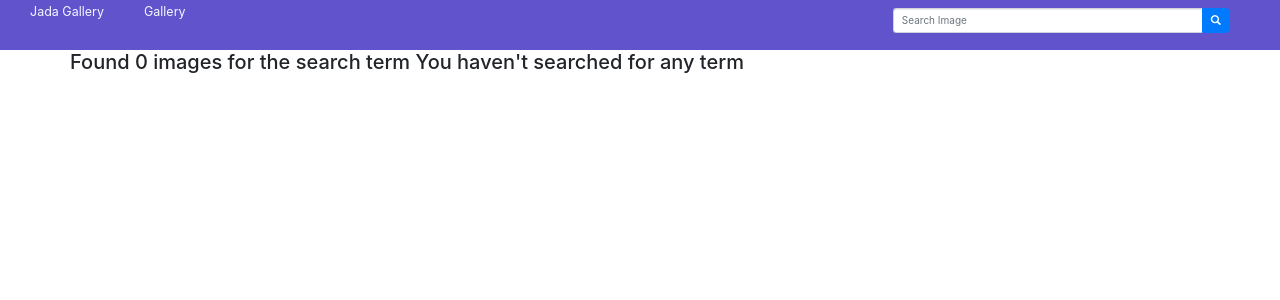
After one commit to Flora-Chepchirchir8/GalleryApp, a Django app: page /search/ in a window 1280 px wide. The commit adds this page. Shown: the top 300 px of the page. Run offline with Django 4.2, Linux system fonts and the light colour scheme; some libraries are stand-ins or nearby versions.

Commit message:
add templates

```diff
--- a/picha/templates/all-news/past-news.html
+++ /dev/null
@@ -1,5 +0,0 @@
-{%extends 'all-news/base.html'%}
-
-{% block content %}
-{{block.super}}
-{% endblock %}
--- /dev/null
+++ b/picha/templates/base.html
@@ -0,0 +1,42 @@
+{% load bootstrap4 %} {% load static %}
+<!DOCTYPE html>
+<html>
+
+<head>
+    <meta name="viewport" content="width=device-width, initial-scale=1, shrink-to-fit=no">
+    <link rel="stylesheet" href="https://maxcdn.bootstrapcdn.com/bootstrap/3.4.1/css/bootstrap.min.css">
+    <script src="https://ajax.googleapis.com/ajax/libs/jquery/3.6.0/jquery.min.js"></script>
+    <script src="https://maxcdn.bootstrapcdn.com/bootstrap/3.4.1/js/bootstrap.min.js"></script>
+    {% if title %}
+    <title>Jada Gallery - {{title}}
+
+    </title>
+    {% else %}
+    <title> Jada Gallery</title>
+    {% endif %} {% block styles %} {% bootstrap_css %}
+    <link rel="stylesheet" href="https://cdn.jsdelivr.net/npm/bootstrap@4.3.1/dist/css/bootstrap.min.css" integrity="sha384-ggOyR0iXCbMQv3Xipma34MD+dH/1fQ784/j6cY/iJTQUOhcWr7x9JvoRxT2MZw1T" crossorigin="anonymous">
+
+    <link rel="stylesheet" href="{% static 'css/base.css' %}"> {% endblock %}
+
+
+</head>
+
+<body>
+    {% include "navbar.html" %} {% block content %}
+    <h1 class='text-center'>Pictures for {{date|date:"l d-F Y"}}</h1> {%endblock%} {% block scripts %}
+    <script>
+        $(document).ready(function() {
+            $("#myBtn").click(function() {
+                $("#myModal").modal();
+            });
+        });
+    </script>
+    <script src="https://ajax.googleapis.com/ajax/libs/jquery/4.0.0/jquery.min.js">
+    </script>
+    <script src="https://code.jquery.com/jquery-3.3.1.slim.min.js" integrity="sha384-q8i/X+965DzO0rT7abK41JStQIAqVgRVzpbzo5smXKp4YfRvH+8abtTE1Pi6jizo" crossorigin="anonymous"></script>
+    <script src="https://cdn.jsdelivr.net/npm/popper.js@1.14.7/dist/umd/popper.min.js" integrity="sha384-UO2eT0CpHqdSJQ6hJty5KVphtPhzWj9WO1clHTMGa3JDZwrnQq4sF86dIHNDz0W1" crossorigin="anonymous"></script>
+    <script src="https://cdn.jsdelivr.net/npm/bootstrap@4.3.1/dist/js/bootstrap.min.js" integrity="sha384-JjSmVgyd0p3pXB1rRibZUAYoIIy6OrQ6VrjIEaFf/nJGzIxFDsf4x0xIM+B07jRM" crossorigin="anonymous"></script>
+    {% bootstrap_javascript %} {% endblock %}
+</body>
+
+</html>
--- a/picha/templates/navbar.html
+++ b/picha/templates/navbar.html
@@ -1,31 +1,24 @@
-  <nav class="navbar navbar-expand-lg navbar-dark bg-dark">
+<nav class=" navbar-inverse" style="background-color:#6153cc; color:aliceblue;">
   <div class="container-fluid">
-      <a class="navbar-brand" href="{% url 'newsToday' %}">The Moringa Tribune</a>
-      <button class="navbar-toggler" type="button" data-bs-toggle="collapse" data-bs-target="#navbarSupportedContent" aria-controls="navbarSupportedContent" aria-expanded="false" aria-label="Toggle navigation">
-        <span class="navbar-toggler-icon"></span>
-      </button>
-      <div class="collapse navbar-collapse" id="navbarSupportedContent">
-            <ul class="navbar-nav me-auto mb-2 mb-lg-0">
-               {% comment %} <li class="nav-item">
-                  <a class="nav-link" href="{% url 'article' %}">Artcles</a>
-                </li>      {% endcomment %}
-                <li class="nav-item">
-                    <a class="nav-link" href="/admin">Admin</a>
-                </li>
-            </ul>
+      <div class=" navbar-header ">
+          <a class=" navbar-brand " href="{% url 'gallery' %} " style="background-color:#6153cc; color:aliceblue;">Jada Gallery </a>
+          <a class=" navbar-brand " href="{% url 'displayImages' %} " style="background-color:#6153cc; color:aliceblue;"> Gallery </a>
+      </div>
       <!-- Adding a search form  -->
       <div class="col-sm-4 col-md-4 navbar-right">
 
           <form class="navbar-form" role="search" action="{% url 'search_results' %}">
+
               <div class="input-group">
-                        <input type="text" class="form-control" placeholder="Search Article" name="article">
+                  <input type="text" class="form-control" placeholder="Search Image" name="image">
                   <div class="input-group-btn">
-                      <button class="btn btn-default" type="submit"><i class="glyphicon glyphicon-search"></i></button>
+                      <button class="btn btn-primary " type="submit"><i class="glyphicon glyphicon-search"></i></button>
                   </div>
               </div>
+
           </form>
       </div>
+
       <!-- search form end -->
   </div>
-    </div>
 </nav>
--- /dev/null
+++ b/picha/templates/search.html
@@ -0,0 +1,21 @@
+{%extends 'base.html'%} {% block content %}
+<div class="container">
+
+    <div class="row">
+        {% if images %}
+        <h2>Found {{ images|length }} of searched term {{message}}</h2><br> {% else %}
+        <h2> Found 0 images for the search term {{message}}</h2>
+        {% endif %}
+
+    </div>
+
+    <div class="row">
+
+        {% if images %} {% for image in images %}
+        <div class="col-sm-6 col-md-3">
+            <h1>{{image.name}}</h1>
+        </div>
+        {% endfor %} {% endif %}
+    </div>
+</div>
+{% endblock %}
--- a/picha/templates/welcome.html
+++ /dev/null
@@ -1 +0,0 @@
-<h1> Welcome to the Moringa Tribune</h1>
```
Also changed, not shown: picha/admin.py (+5 -7 lines), picha/templates/all-images.html (added, +56 -0 lines), picha/templates/all-news/base.html (deleted, +0 -22 lines), picha/templates/all-news/search.html (deleted, +0 -25 lines), picha/templates/all-news/today-news.html (deleted, +0 -30 lines), picha/templates/gallery.html (added, +9 -0 lines), picha/templates/location.html (added, +21 -0 lines), picha/templates/photo.html (added, +18 -0 lines), picha/migrations/0001_initial.py (deleted), picha/migrations/0002_tags_alter_editor_options_article.py (deleted), picha/migrations/0003_editor_phone_number.py (deleted), picha/migrations/0004_article_article_image.py (deleted), picha/migrations/__init__.py (deleted). Lines whose indentation alone changed are shown as unchanged.
